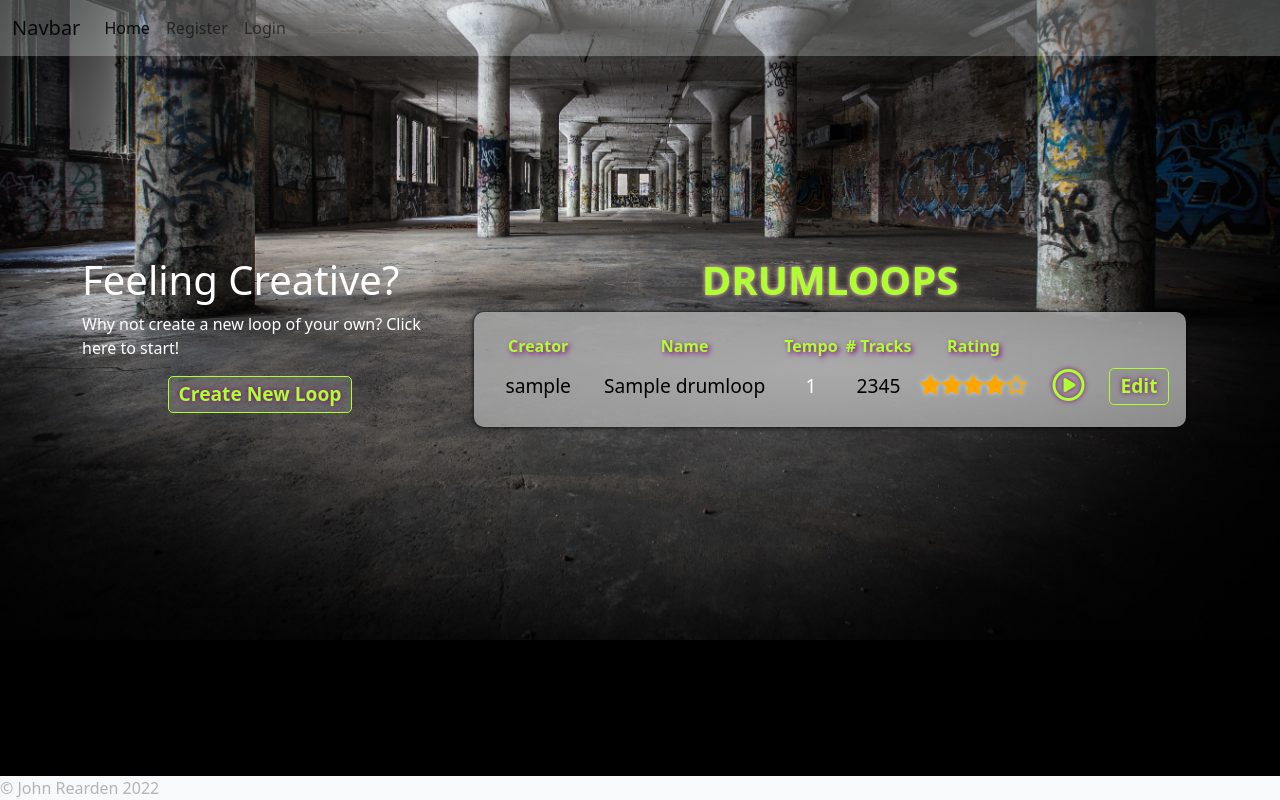
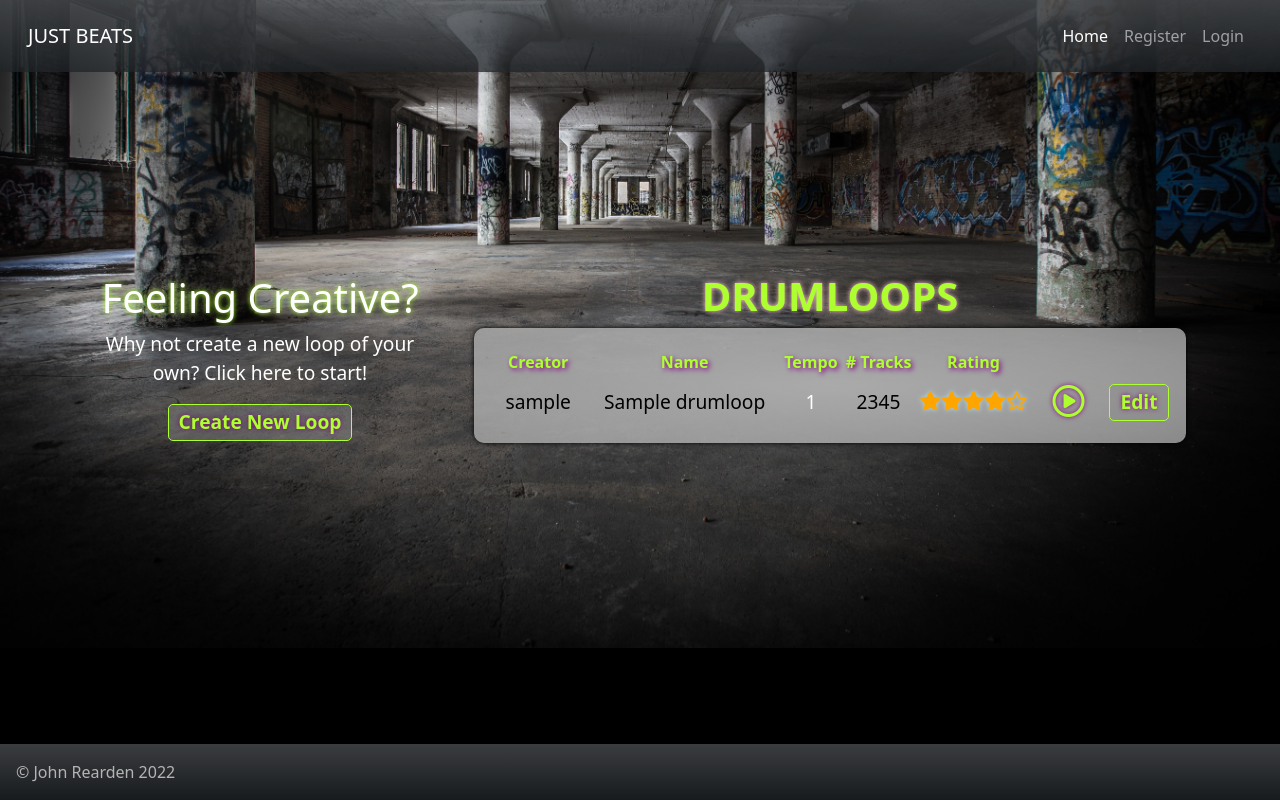
Before and after one commit to johnrearden/just-beats, a Django app: page / in a window 1280 px wide. Run offline with Django 3.2, Linux system fonts and the light colour scheme; tables that the repository leaves empty hold one stand-in row (values such as "Sample post"); some libraries are stand-ins or nearby versions.

Commit message:
Improve readability of text in navbar and in loop_list.html

```diff
--- a/static/css/style.css
+++ b/static/css/style.css
@@ -13,8 +13,14 @@ body {
     color: var(--text-standard);
 }
 
-h1, p {
+h1 {
     color: white;
+    text-shadow: 0 0 5px greenyellow;
+}
+
+p {
+    color: white;
+    font-size: 1.2rem;
 }
 
 input {
@@ -49,10 +55,18 @@ button:hover {
     transition: 0.2s all;
 }
 
+
+/* These css elements style the navbar */
+
+
 /* These css elements style the drum loop list template ----------*/
 
 .vert-gap {
     margin-top: 200px;
+}
+
+.dark-shadow-text {
+    text-shadow: 0 0 130px black;
 }
 
 .beats-header {
@@ -84,7 +98,6 @@ button:hover {
     color: black;
     font-size: 1.2rem;
     padding: 5px 15px;
-    /* background-image: radial-gradient( black, var(--text-dim)); */
     transition: 0.5s all;
 }
 
--- a/templates/base.html
+++ b/templates/base.html
@@ -19,20 +19,21 @@
     background-size: cover;
     '>
     <header>
-        <nav class="navbar navbar-expand-lg bg-light bg-opacity-25 text-white">
+        <nav class="navbar navbar-expand-lg navbar-dark
+                        bg-dark bg-gradient bg-opacity-75 p-3">
             <div class="container-fluid text-white">
-                <a class="navbar-brand" href="#">Navbar</a>
+                <a class="navbar-brand " href="/"><span class="font-weight-bold">JUST BEATS</span></a>
                 <button class="navbar-toggler" type="button" data-bs-toggle="collapse" data-bs-target="#navbarNav"
                     aria-controls="navbarNav" aria-expanded="false" aria-label="Toggle navigation">
                     <span class="navbar-toggler-icon"></span>
                 </button>
                 <div class="collapse navbar-collapse" id="navbarNav">
-                    <ul class="navbar-nav" >
+                    <ul class="navbar-nav ms-auto" >
                         <li class="nav-item">
                             <a class="nav-link active" aria-current="page" href="{% url 'home' %}">Home</a>
                         </li>
                         {% if user.is_authenticated %}
-                        <li class="nav-item"style="color: white;">
+                        <li class="nav-item">
                             <a class="nav-link" href="{% url 'account_logout' %}">Logout</a>
                         </li>
                         {% else %}
@@ -54,7 +55,7 @@
         {% endblock content %}
     </main>
 
-    <footer class="fixed-bottom bg-light text-center text-lg-start">
+    <footer class="fixed-bottom bg-dark bg-gradient bg-opacity-75 text-center text-lg-start p-3">
         <div>
             &copy John Rearden 2022
         </div>
--- a/templates/loop_list.html
+++ b/templates/loop_list.html
@@ -6,10 +6,10 @@
 
 <div class="container vert-gap">
     <div class="row">
-        <div class="col-md-4">
+        <div class="col-md-4 text-center align-self-center">
             <h1>Feeling Creative?</h1>
             <p>Why not create a new loop of your own? Click here to start!</p>
-            <div class="text-center">
+            <div>
                 <a href="{% url 'new_drumloop_form' %}"><button>Create New Loop</button></a>
             </div>
         </div>
```
